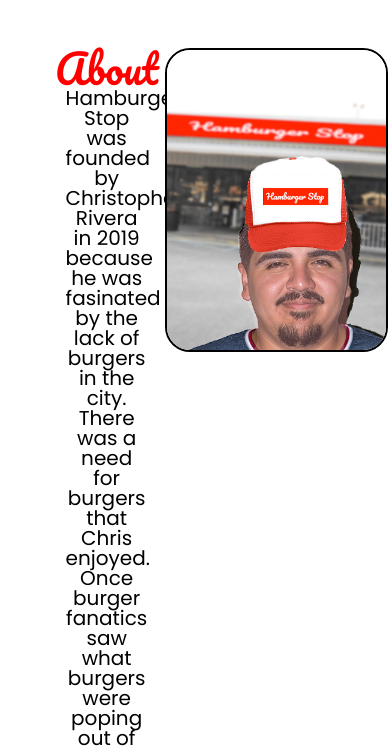
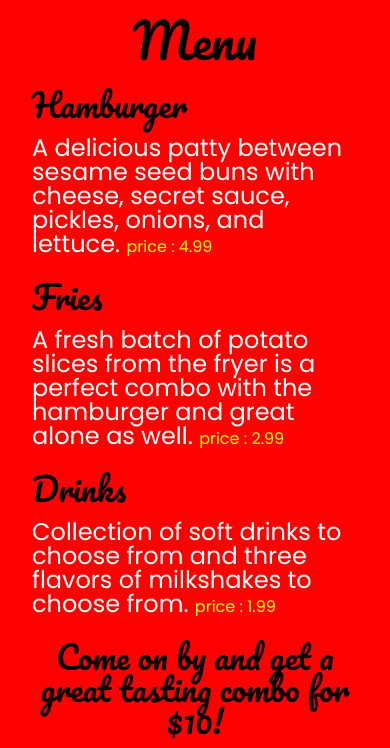
Before and after one commit to CRivera19/Hamburger, a plain HTML site: page index.html in a window 390 px wide. Shown: the part 416-1164 px from the top of the page. Drawn offline with Linux system fonts and the light colour scheme.

Commit message:
added menu
going to work on responsive

```diff
--- a/index.html
+++ b/index.html
@@ -1,5 +1,6 @@
 <!DOCTYPE html>
 <html lang="en">
+
 <head>
   <meta charset="UTF-8">
   <meta name="viewport" content="width=device-width, initial-scale=1.0">
@@ -9,6 +10,7 @@
   <link rel="stylesheet" href="style.css">
   <link href="https://fonts.googleapis.com/css?family=Pacifico|Poppins&display=swap" rel="stylesheet">
 </head>
+
 <body>
   <nav>
     <h1>Hamburger Stop</h1>
@@ -24,15 +26,37 @@
     <h2>Welcome to Hamburger Stop</h2>
     <p>One stop shop for all your <br>hamburger cravings.</p>
   </div>
+  <div id="menu">
+    <h2>Menu</h2>
+    <div id="hamburger" class="menu-item">
+      <h3 class="item-title">Hamburger</h3>
+      <p class="item-description">A delicious patty between sesame seed buns with cheese, secret sauce, pickles, onions, and lettuce.</pc>
+      <small class="item-price">price : 4.99</small>
+    </div>
+    <div id="fries" class="menu-item">
+        <h3 class="item-title">Fries</h3>
+        <p class="item-description">A fresh batch of potato slices from the fryer is a perfect combo with the hamburger and great alone as well.</pc>
+        <small class="item-price">price : 2.99</small>
+    </div>
+    <div id="Drinks" class="menu-item">
+        <h3 class="item-title">Drinks</h3>
+        <p class="item-description">Collection of soft drinks to choose from and three flavors of milkshakes to choose from.</pc>
+        <small class="item-price">price : 1.99</small>
+    </div>
+    <h3 class="menu-footer">Come on by and get a great tasting combo for $10!</h3>
+  </div>
   <div id="about">
     <h2>About</h2>
-    <p>Hamburger Stop was founded by Christopher Rivera in 2019 because he was fasinated by the lack of burgers in the city.
-      There was a need for burgers that Chris enjoyed. Once burger fanatics saw what burgers were poping out of Hamberger Stop,
+    <p>Hamburger Stop was founded by Christopher Rivera in 2019 because he was fasinated by the lack of burgers in the
+      city.
+      There was a need for burgers that Chris enjoyed. Once burger fanatics saw what burgers were poping out of
+      Hamberger Stop,
       They knew it was a hit! Come on down and try one of our famous burgers today!</p>
     <img src="./imgs/about.png" alt="photo of chris">
   </div>
   <div id="locations">
     <h2>Locations</h2>
+    <img src="./imgs/hamburgermap.png" alt="location of hamburger shop" srcset="">
     <p>We are currently open in Mesa,AZ and looking to open franchies all over the country. Take a look at our map below to get directions. </p>
   </div>
   <div id="contact">
@@ -41,8 +65,12 @@
   </div>
   <div id="credit">
     <p>Credit for external uses.</p>
-    <p>Icons made by <a href="https://www.freepik.com/" title="Freepik">Freepik</a> from <a href="https://www.flaticon.com/" title="Flaticon">www.flaticon.com</a> is licensed by <a href="http://creativecommons.org/licenses/by/3.0/"title="Creative Commons BY 3.0" target="_blank">CC 3.0 BY</a></p>
+    <p>Icons made by <a href="https://www.freepik.com/" title="Freepik">Freepik</a> from <a
+        href="https://www.flaticon.com/" title="Flaticon">www.flaticon.com</a> is licensed by <a
+        href="http://creativecommons.org/licenses/by/3.0/" title="Creative Commons BY 3.0" target="_blank">CC 3.0 BY</a>
+    </p>
     <p>Font imported from <a href="https://fonts.google.com/">Google Fonts.</a></p>
   </div>
 </body>
+
 </html>
--- a/style.css
+++ b/style.css
@@ -2,8 +2,16 @@
   scroll-behavior: smooth;
 }
 /* Typeface */
-h1, h2 {
+h1, h2, h3 {
   font-family: 'Pacifico', cursive;
+}
+h2 {
+  font-size: 3rem;
+  text-align: center;
+  align-self: center;
+}
+p {
+  font-size: 1.8rem;
 }
 p , li {
   font-family: 'Poppins', sans-serif;
@@ -53,28 +61,52 @@
 }
 #hero>p {
   width: 800px;
+  font-size: 2.5rem;
+  color: white;
 }
-
+/* Menu */
+#menu {
+  background: red;
+  padding:2em;
+}
+#menu h3 {
+  font-size: 2rem;
+  margin-bottom: 0.5em;
+}
+#menu p {
+  font-size: 1.5rem;
+  color:white;
+}
+#menu small {
+  font-size:1rem;
+  color:yellow;
+}
+.menu-item {
+  margin: 1.5em 0;
+}
+.menu-footer {
+  text-align: center;
+}
 /* About */
 #about {
   text-align: center;
-  background-color: rgb(255, 255, 255);
+  background-color: rgb(242, 255, 0);
   padding: 3em;
   display: grid;
   grid-template:
-                "a a c"
-                "b b c"
+                "a a c c"
+                "b b c c"
 }
 #about h2 {
   color: red;
-  font-size: 250%;
   text-align: center;
+  align-self: center;
   grid-area: a;
 }
 #about p {
   grid-area: b;
-  width: 70%;
-  font-size: 125%;
+  width: 85%;
+  font-size: 1.8rem;
   margin: auto;
 }
 #about img {
@@ -89,11 +121,23 @@
   background-color: rgb(101, 99, 99);
   color: rgba(252, 252, 252, 0.981);
   padding: 3em;
+  display: grid;
+  grid-template:
+                "b b a a"
+                "b b c c"
 }
 #locations h2 {
-  color: rgba(225, 225, 9, 0.824);
-  text-align: end;
-  font-size: 150%;
+  color: yellow;
+  grid-area: a;
+}
+#locations img {
+  grid-area: b;
+  width: 80%;
+}
+#locations p {
+  grid-area: c;
+  width: 80%;
+  margin: auto;
 }
 /* Contact */
 #contact {
@@ -107,8 +151,8 @@
 }
 /* Credit */
 #credit {
-  font-size: 50%;
   text-align: center;
   color: rgba(0, 0, 0, 0.5);
   text-decoration: none;
 }
+#credit p {font-size: 0.5rem;}
```
Also changed, not shown: imgs/hamburgermap.png (added).
